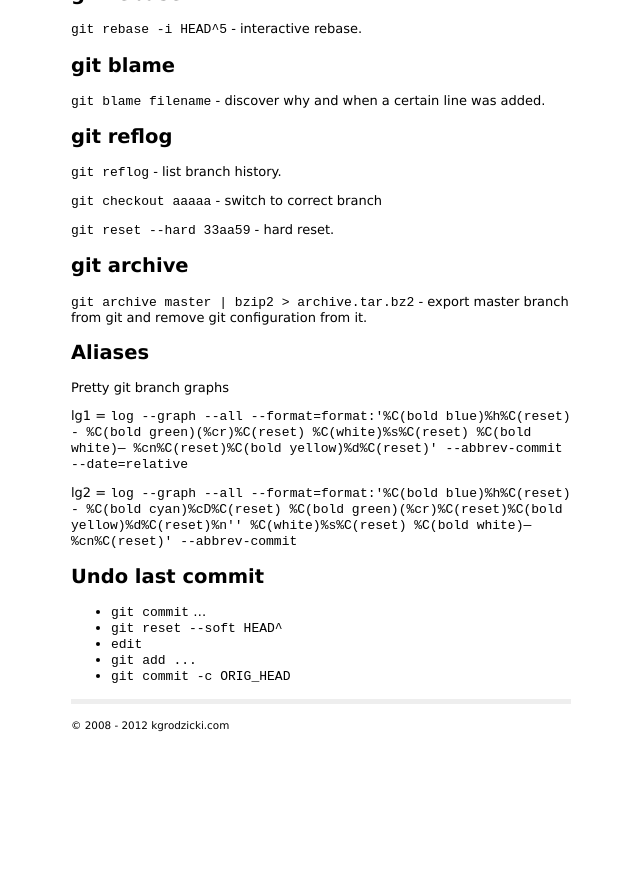
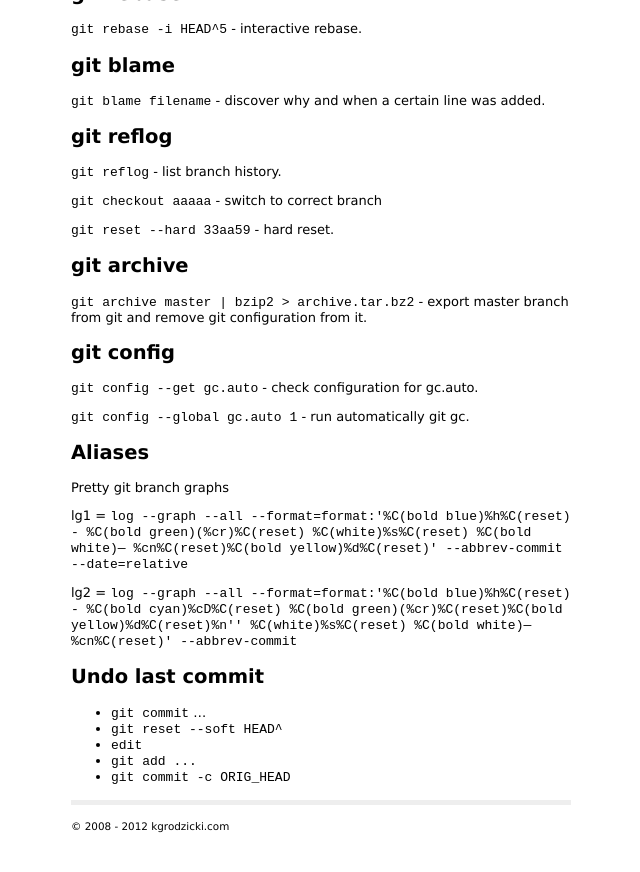
Before and after one commit to kgrodzicki/kgrodzicki.github.com, a Jekyll site: the page built from _posts/2011-08-10-pro-git-book-notes.markdown, in a window 1280 px wide and 900 px high, scrolled down 3758 px. Shown: the top 872 px of the window, without its empty margins (319-959 px from the left). Built offline with Jekyll 4.4.1, drawn with Linux system fonts in a browser that asks for light colours; Markdown is read by kramdown in place of the engine named in the settings; before the commit the page ends 4557 px from its top, so only the background shows below that; some of the changed text lies outside the part shown.

Commit message:
add git gc

```diff
--- a/_posts/2011-08-10-pro-git-book-notes.markdown
+++ b/_posts/2011-08-10-pro-git-book-notes.markdown
@@ -216,6 +216,13 @@ git archive
 
 `git archive master | bzip2 > archive.tar.bz2` - export master branch from git and remove git configuration from it.
 
+git config
+----------
+
+`git config --get gc.auto` - check configuration for gc.auto.
+
+`git config --global gc.auto 1` - run automatically git gc.
+
 Aliases
 -------
 Pretty git branch graphs
```
Also changed, not shown: other parts of _posts/2011-08-10-pro-git-book-notes.markdown (+1 -1 lines).
